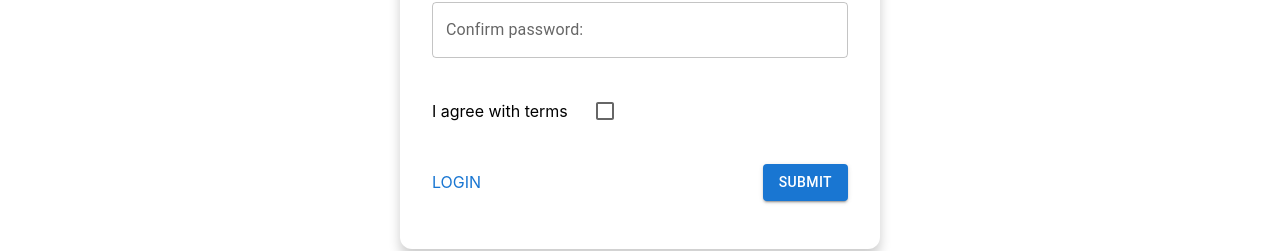
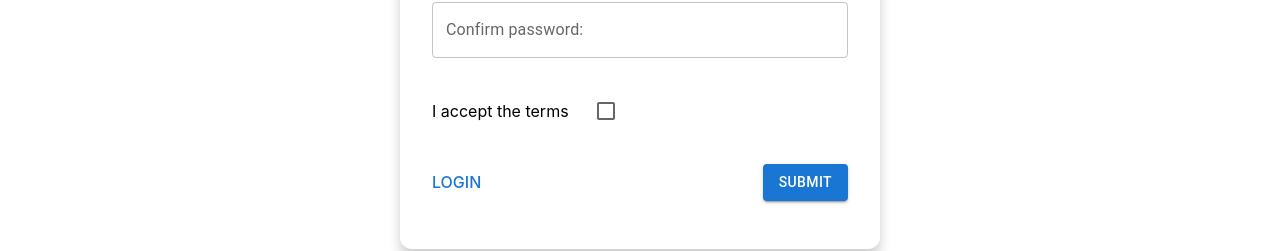
Before and after one commit to AliTaghawi/Sign-up-in-app, a React (Create React App) app: page /signup in a window 1280 px wide. Shown: the part 512-763 px from the top of the page. Built offline with nearby package versions, Linux system fonts and the light colour scheme.

Commit message:
Adding formik and handeling statement and validation of signUp page;

```diff
--- a/src/components/SignUp.js
+++ b/src/components/SignUp.js
@@ -1,9 +1,45 @@
 import React from "react";
-import { Button, Checkbox, FormHelperText, Grid, TextField, Typography } from "@mui/material";
+import {
+  Button,
+  Checkbox,
+  FormHelperText,
+  Grid,
+  TextField,
+  Typography,
+} from "@mui/material";
 import { Link } from "react-router-dom";
-import LLink from '@mui/material/Link';
+import { useFormik } from "formik";
+import * as Yup from "yup";
+
+const initialValues = {
+  name: "",
+  email: "",
+  password: "",
+  confirmpassword: "",
+  isAccepted: false,
+};
+
+const onSubmit = (values) => {};
+
+const validationSchema = Yup.object({
+  name: Yup.string().required("Required!"),
+  email: Yup.string().email("Invalid Email format!").required("Required!"),
+  password: Yup.string()
+    .min(7, "Password needs to be more than 7 characters!")
+    .required("Required!"),
+  confirmpassword: Yup.string()
+    .oneOf([Yup.ref("password"), null], "Passwords dos not match")
+    .required("Required1"),
+  isAccepted: Yup.boolean().isTrue("the terms hasn't Accepted!"),
+});
 
 const SignUp = () => {
+  const formik = useFormik({
+    initialValues,
+    onSubmit,
+    validationSchema,
+  });
+
   return (
     <Grid container>
       <Grid
@@ -16,32 +52,112 @@ const SignUp = () => {
           margin: "50px auto",
         }}
       >
-        <form>
+        <form onSubmit={formik.handleSubmit}>
           <Grid container>
             <Grid item xs={12} my={2}>
-              <Typography component='h3' variant="h3" color="primary">Sign Up</Typography>
+              <Typography component="h3" variant="h3" color="primary">
+                Sign Up
+              </Typography>
             </Grid>
             <Grid item xs={12} my={2}>
-              <TextField variant="outlined" label="Name:" name="name" fullWidth type='text' />
-              {/* <TextField variant="outlined" label="Name:" name="name" fullWidth helperText="Incorrect entry." error/> */}
+              <TextField
+                variant="outlined"
+                label="Name:"
+                name="name"
+                fullWidth
+                type="text"
+                value={formik.values.name}
+                onChange={formik.handleChange}
+                onBlur={formik.handleBlur}
+                {...(formik.errors.name && formik.touched.name
+                  ? { helperText: formik.errors.name, error: true }
+                  : null)}
+              />
             </Grid>
             <Grid item xs={12} my={2}>
-              <TextField variant="outlined" label="E-mail:" name="email" fullWidth type='email' />
+              <TextField
+                variant="outlined"
+                label="E-mail:"
+                name="email"
+                fullWidth
+                type="email"
+                value={formik.values.email}
+                onChange={formik.handleChange}
+                onBlur={formik.handleBlur}
+                {...(formik.errors.email && formik.touched.email
+                  ? { helperText: formik.errors.email, error: true }
+                  : null)}
+              />
             </Grid>
             <Grid item xs={12} my={2}>
-              <TextField variant="outlined" label="Password:" name="password" fullWidth type='password' />
+              <TextField
+                variant="outlined"
+                label="Password:"
+                name="password"
+                fullWidth
+                type="password"
+                value={formik.values.password}
+                onChange={formik.handleChange}
+                onBlur={formik.handleBlur}
+                {...(formik.errors.password && formik.touched.password
+                  ? { helperText: formik.errors.password, error: true }
+                  : null)}
+              />
             </Grid>
             <Grid item xs={12} my={2}>
-              <TextField variant="outlined" label="Confirm password:" name="confirmpassword" fullWidth type='password' />
+              <TextField
+                variant="outlined"
+                label="Confirm password:"
+                name="confirmpassword"
+                fullWidth
+                type="password"
+                value={formik.values.confirmpassword}
+                onChange={formik.handleChange}
+                onBlur={formik.handleBlur}
+                {...(formik.errors.confirmpassword &&
+                formik.touched.confirmpassword
+                  ? { helperText: formik.errors.confirmpassword, error: true }
+                  : null)}
+              />
             </Grid>
-            <Grid item xs={12} my={2} display='flex' alignItems='center'>
-              <Typography component="p" variant='p' mr={2}>I agree with terms</Typography>
-              <Checkbox  inputProps={{ 'aria-label': 'controlled' }} />
-              {/* <FormHelperText error>terms hasn't confirmed!</FormHelperText> */}
+            <Grid item xs={12} my={2} display="flex" alignItems="center">
+              <Typography component="p" variant="p" mr={2}>
+                I accept the terms
+              </Typography>
+              <Checkbox
+                name="isAccepted"
+                inputProps={{ "aria-label": "controlled" }}
+                checked={formik.values.isAccepted}
+                onChange={formik.handleChange}
+                onBlur={formik.handleBlur}
+              />
+              {formik.errors.isAccepted && formik.touched.isAccepted ? (
+                <FormHelperText error>
+                  {formik.errors.isAccepted}
+                </FormHelperText>
+              ) : null}
             </Grid>
-            <Grid item xs={12} my={2} display='flex' alignItems='center' justifyContent='space-between' >
-              <Link to='/login' style={{textDecoration: 'none'}}><LLink underline="hover">LOGIN</LLink></Link>
-              <Button variant="contained" type="submit">Submit</Button>
+            <Grid
+              item
+              xs={12}
+              my={2}
+              display="flex"
+              alignItems="center"
+              justifyContent="space-between"
+            >
+              <Link
+                to="/login"
+                style={{
+                  textDecoration: "none",
+                  color: "#1976d2",
+                  fontWeight: "500",
+                }}
+              >
+                LOGIN
+              </Link>
+              <Button variant="contained" type="submit">
+                Submit
+              </Button>
             </Grid>
           </Grid>
         </form>
```
